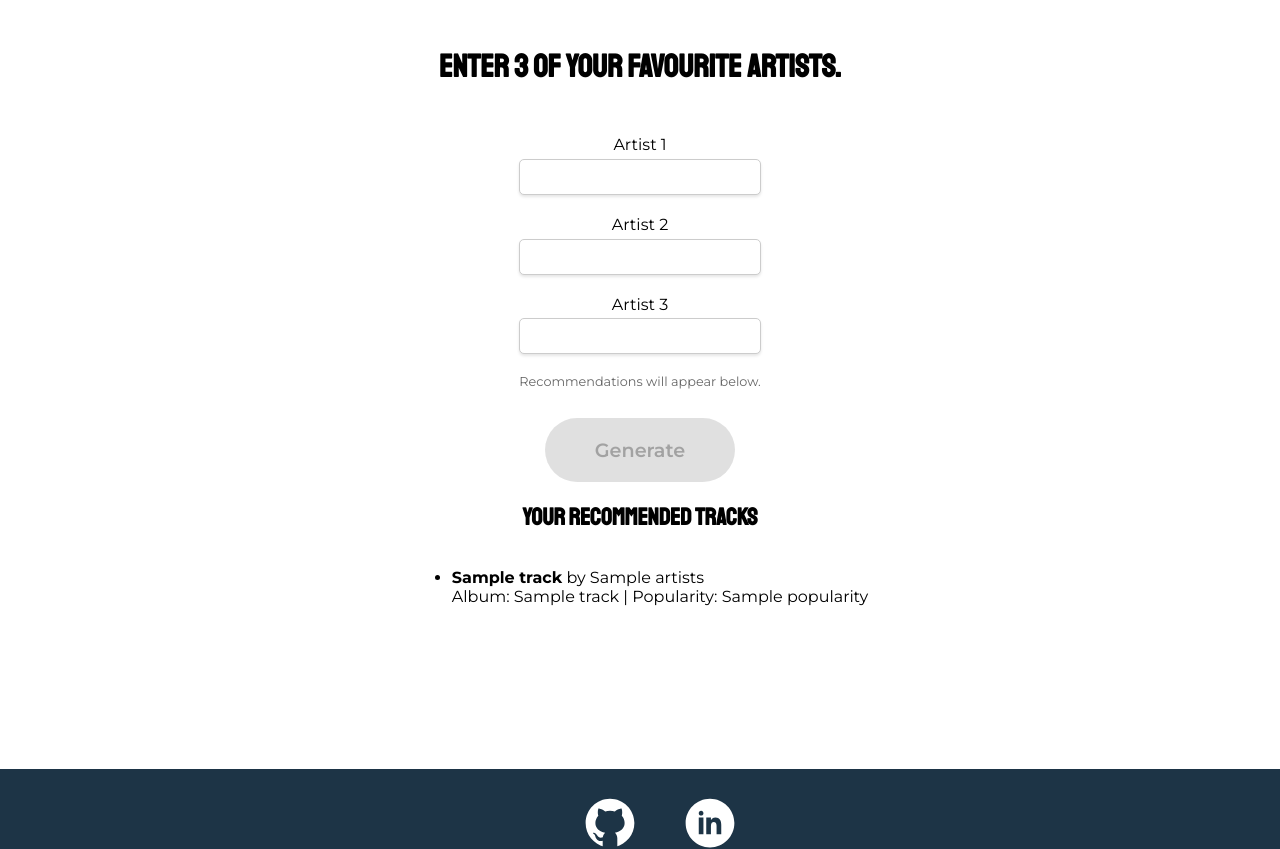
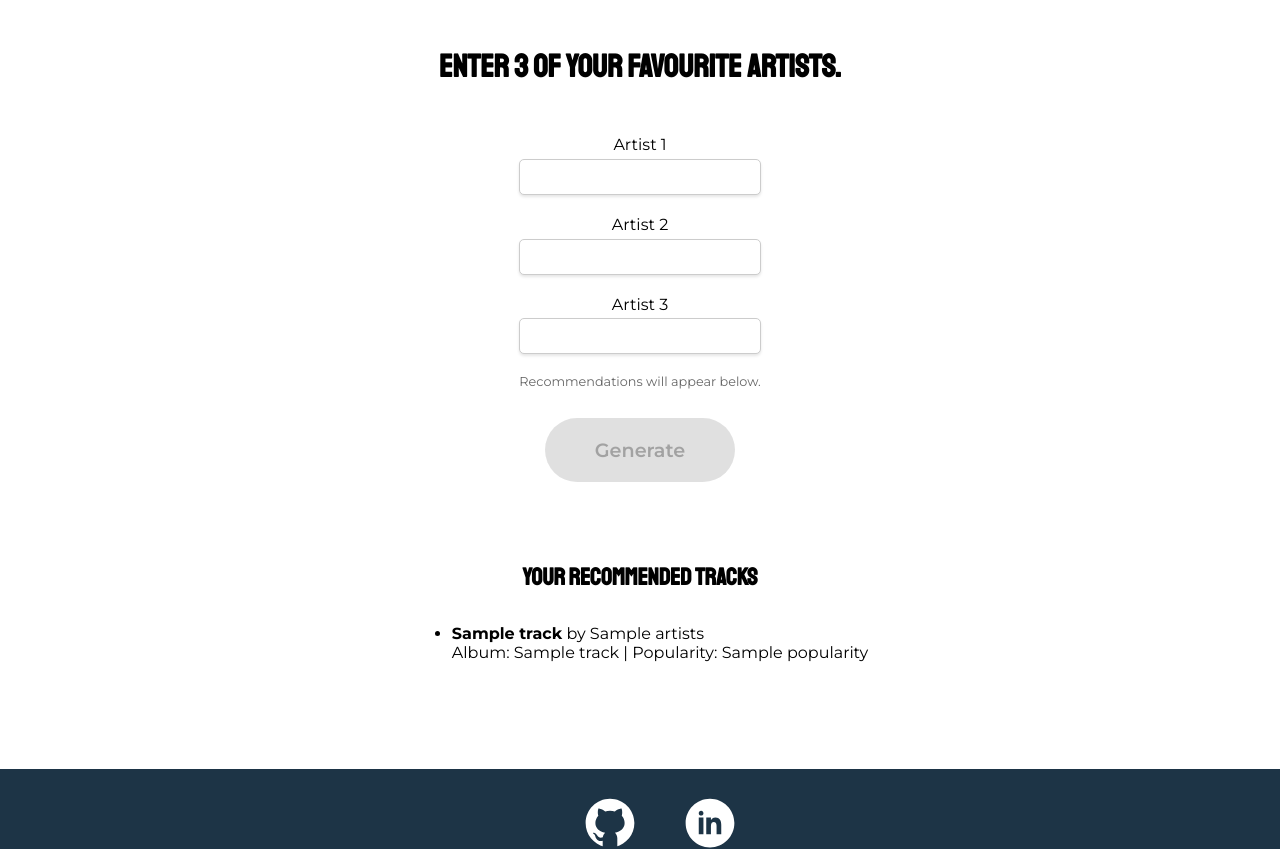
Before and after one commit to joelytin/TuneTopia, a Flask app: template templates/new_user.html in a window 1280 px wide. Shown: the part 81-930 px from the top of the page. Run offline with Flask 3, Linux system fonts and the light colour scheme; the template is opened without the code that fills it: most values are stand-ins (such as "Sample title", 1, 10 or a date in 2020); parts of the project's set-up code (start-up, migrations or seed data) failed here and were passed over.

Commit message:
Add styling to recommended tracks

```diff
--- a/static/css/new-user-styles.css
+++ b/static/css/new-user-styles.css
@@ -112,3 +112,7 @@ input[type="text"]:focus {
    opacity: 0.6;          /* Reduce opacity to visually show it's disabled */
    box-shadow: none;      /* Remove the shadow for a flat look */
 }
+
+.recommendation-title {
+   margin: 5rem 0 1rem;
+}
--- a/templates/new_user.html
+++ b/templates/new_user.html
@@ -35,7 +35,7 @@
     </form>
 
     {% if recommendations %}
-    <h2>Your Recommended Tracks</h2>
+    <h2 class="recommendation-title">Your Recommended Tracks</h2>
     <ul>
         {% for track in recommendations %}
             <li>
```
